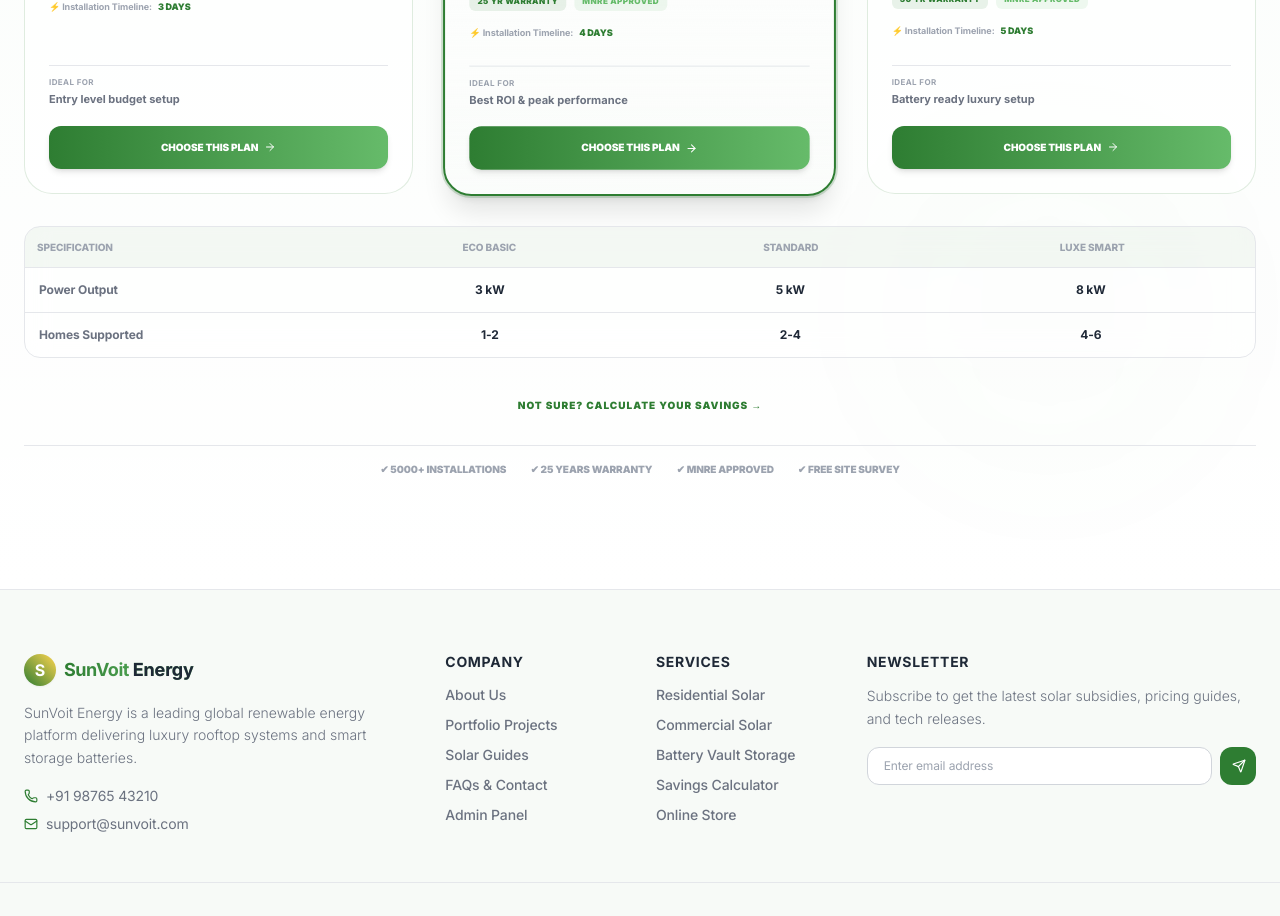
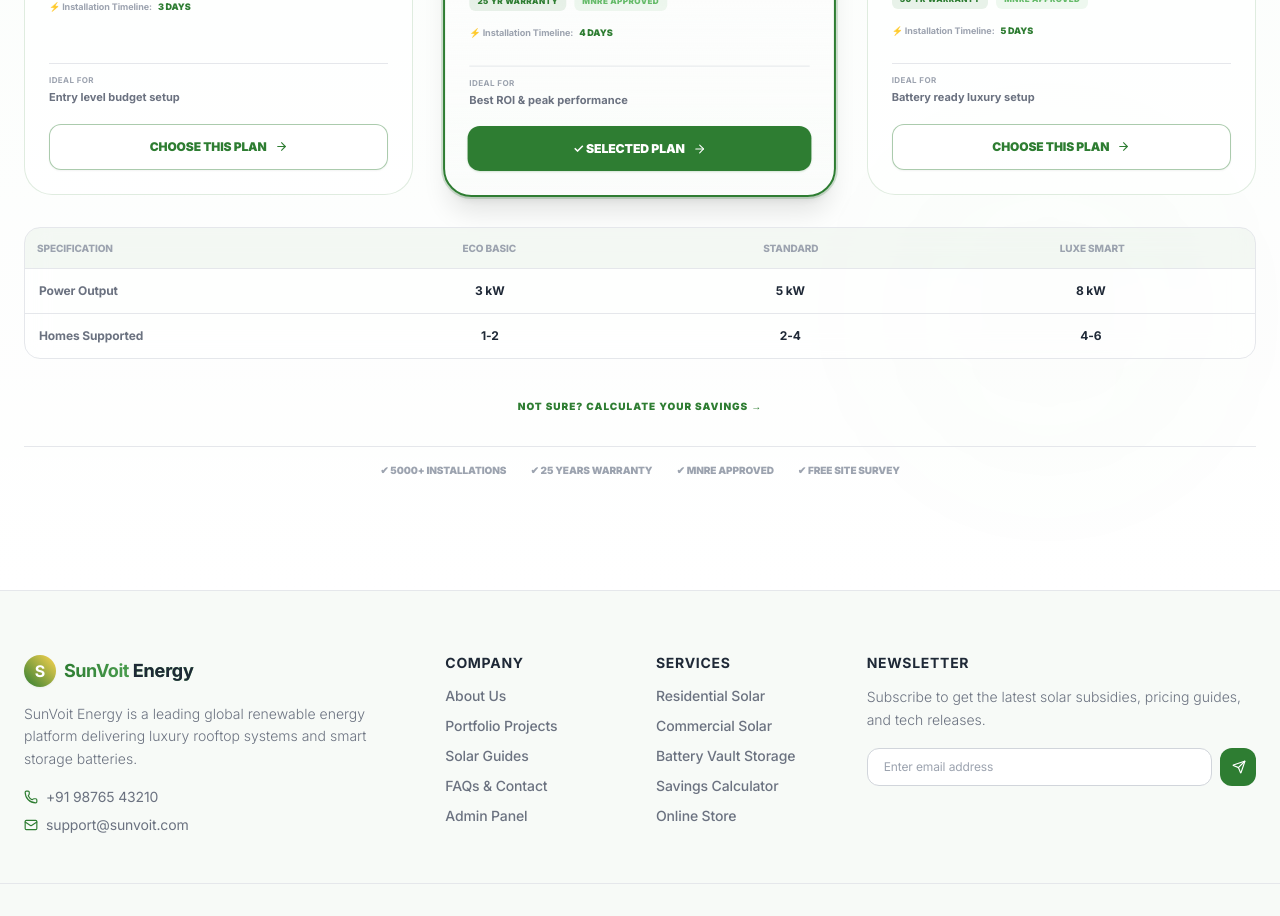
Before and after one commit to sonusinghsikarwar80/sunvoitenergy, a React (Vite) app: page /#/calculator in a window 1280 px wide. Shown: the part 2860-3776 px from the top of the page. Built offline with nearby package versions, Linux system fonts and the light colour scheme.

Commit message:
design: refine packages comparison and form buttons with premium styles

```diff
--- a/src/components/Calculators.jsx
+++ b/src/components/Calculators.jsx
@@ -1022,10 +1022,14 @@
                   {/* Action CTA Button */}
                   <button
                     onClick={(e) => { e.stopPropagation(); handleScrollTo('contact'); }}
-                    className="w-full py-3.5 bg-gradient-to-r from-solar-primary to-solar-secondary text-white rounded-xl text-[10px] font-black uppercase tracking-wider hover-glow flex items-center justify-center gap-1.5 transition-all shadow-md"
+                    className={`w-full py-3.5 rounded-xl text-xs font-black uppercase tracking-wider transition-all duration-300 flex items-center justify-center gap-2 shadow-sm ${
+                      selectedPlan === plan.id
+                        ? 'bg-solar-primary text-white hover:bg-solar-primary-dark shadow-md shadow-solar-primary/20 scale-[1.01]'
+                        : 'bg-white/40 dark:bg-gray-800/40 border border-solar-primary/40 text-solar-primary hover:bg-solar-primary hover:text-white'
+                    }`}
                   >
-                    <span>Choose This Plan</span>
-                    <ArrowRight size={12} className="group-hover:translate-x-1 transition-transform" />
+                    <span>{selectedPlan === plan.id ? '✓ Selected Plan' : 'Choose This Plan'}</span>
+                    <ArrowRight size={13} className="transition-transform group-hover:translate-x-0.5" />
                   </button>
                 </div>
               </div>
--- a/src/components/FAQAndContact.jsx
+++ b/src/components/FAQAndContact.jsx
@@ -305,7 +305,7 @@
 
                   <button
                     type="submit"
-                    className="w-full py-3.5 bg-gradient-to-r from-solar-primary to-solar-secondary text-white rounded-xl font-bold text-xs uppercase hover-glow glow-btn flex items-center justify-center gap-2 hover:scale-[1.01] active:scale-98 transition-all"
+                    className="w-full py-3.5 bg-solar-primary text-white rounded-xl font-bold text-xs uppercase hover:bg-solar-primary-dark shadow-sm hover:shadow-md hover:-translate-y-0.5 active:translate-y-0 transition-all flex items-center justify-center gap-2"
                   >
                     <Send size={14} />
                     {t.formBtn}
```
